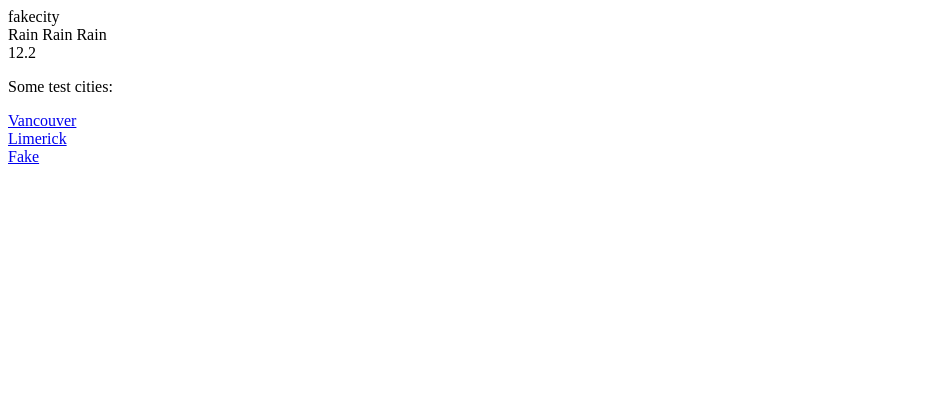
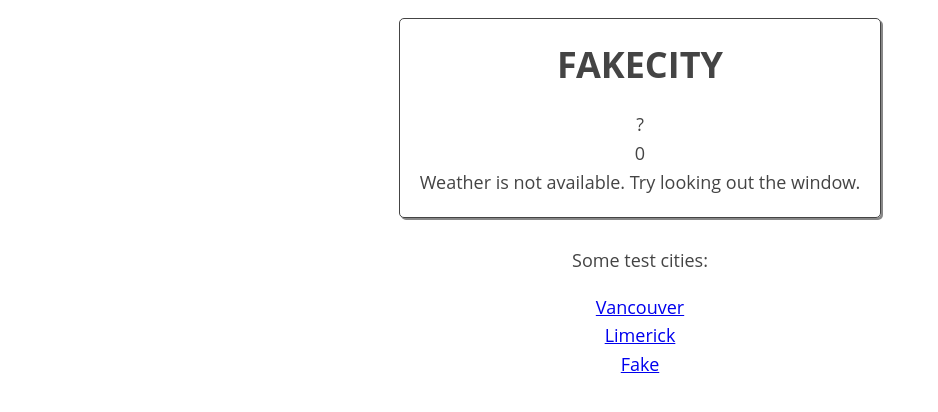
Before and after one commit to anthonyoconnor/weather, an Angular app: page /city/fakecity in a window 1280 px wide. Shown: the top 412 px of the page, without its empty margins (0-938 px from the left). Built offline with nearby package versions, Linux system fonts and the light colour scheme; no server answers.

Commit message:
Add very basic styling

```diff
--- a/src/app/app.component.html
+++ b/src/app/app.component.html
@@ -1,3 +1,4 @@
+<div class='container'>
     <router-outlet></router-outlet>
 
     <p>Some test cities:</p>
@@ -10,3 +11,4 @@
     <div>
         <a routerLink="/city/fakecity">Fake</a>
     </div>
+</div>
--- a/src/app/app.component.less
+++ b/src/app/app.component.less
@@ -0,0 +1,6 @@
+.container {
+    display: flex;
+    flex-direction: column;
+    justify-content: center;
+    align-items: center;
+}
--- a/src/app/city/city.component.html
+++ b/src/app/city/city.component.html
@@ -1,6 +1,10 @@
-<div>{{city}}</div>
 
-<div>{{weather}}</div>
-<div>{{temp}}</div>
 
-<div *ngIf="failedToLoad">Weather is not available. Try looking out the window.</div>
+<div class="city">
+    <h1>{{city | uppercase }}</h1>
+
+    <div>{{weather}}</div>
+    <div>{{temp}}</div>
+
+    <div *ngIf="failedToLoad">Weather is not available. Try looking out the window.</div>
+</div>
--- a/src/app/city/city.component.less
+++ b/src/app/city/city.component.less
@@ -0,0 +1,17 @@
+.city {
+    display: flex;
+    flex-direction: column;
+    align-items: center;
+
+    min-width: 250px;
+    padding: 0px 20px 20px 20px;
+    margin: 10px;
+
+    border: 1px solid;
+    border-radius: 5px;
+    box-shadow: 2px 2px #888888;
+
+    h1 {
+        line-height: 1.2
+    }
+}
--- a/src/app/config.service.ts
+++ b/src/app/config.service.ts
@@ -4,5 +4,5 @@
     providedIn: 'root'
 })
 export class ConfigService {
-    public inMemoryApi = true;
+    public inMemoryApi = false;
 }
--- a/src/styles.less
+++ b/src/styles.less
@@ -1 +1,7 @@
 /* You can add global styles to this file, and also import other style files */
+body {
+    line-height: 1.6;
+    font-size: 18px;
+    color: #444;
+    font-family: 'Open Sans', sans-serif;
+}
```
Lines whose indentation alone changed are shown as unchanged.
